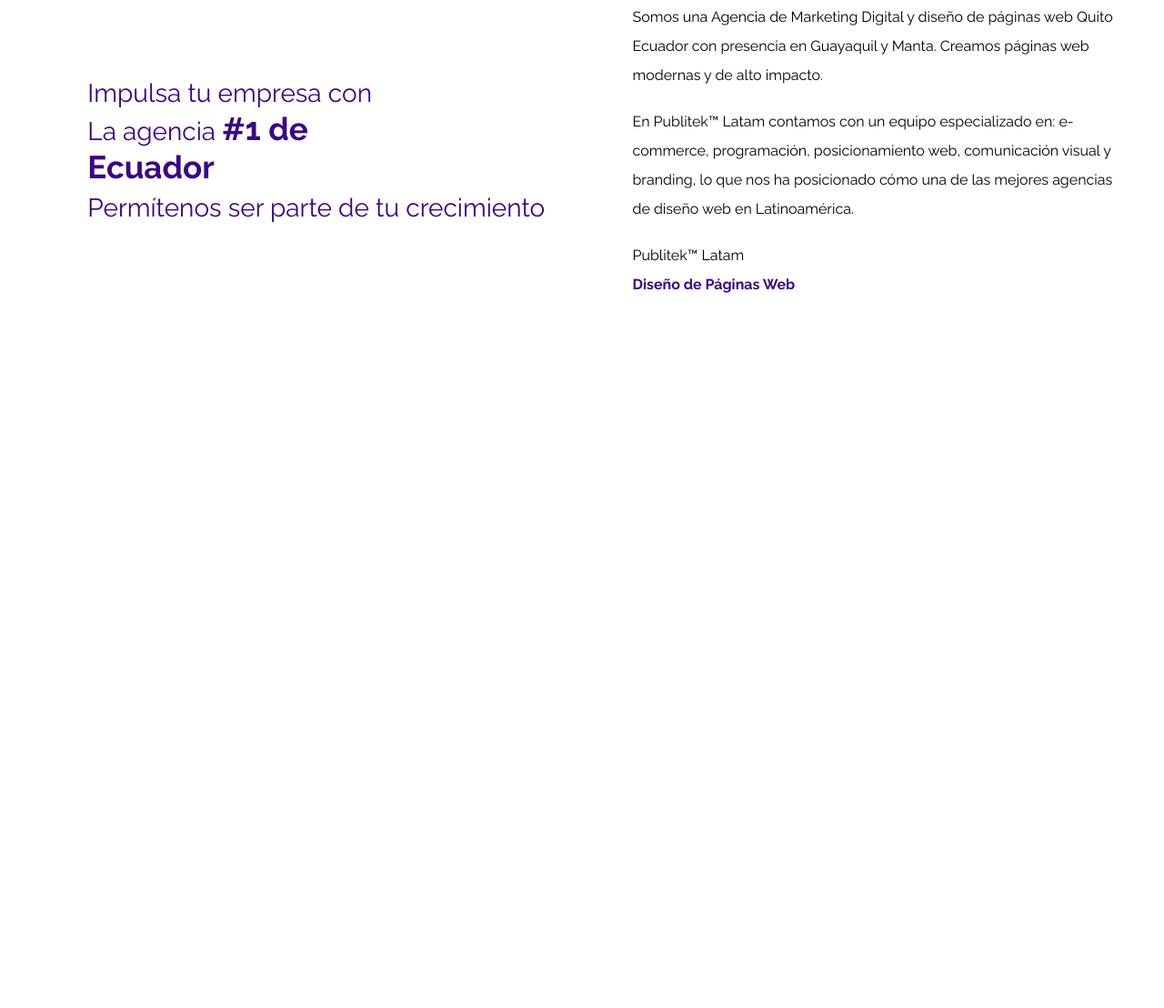
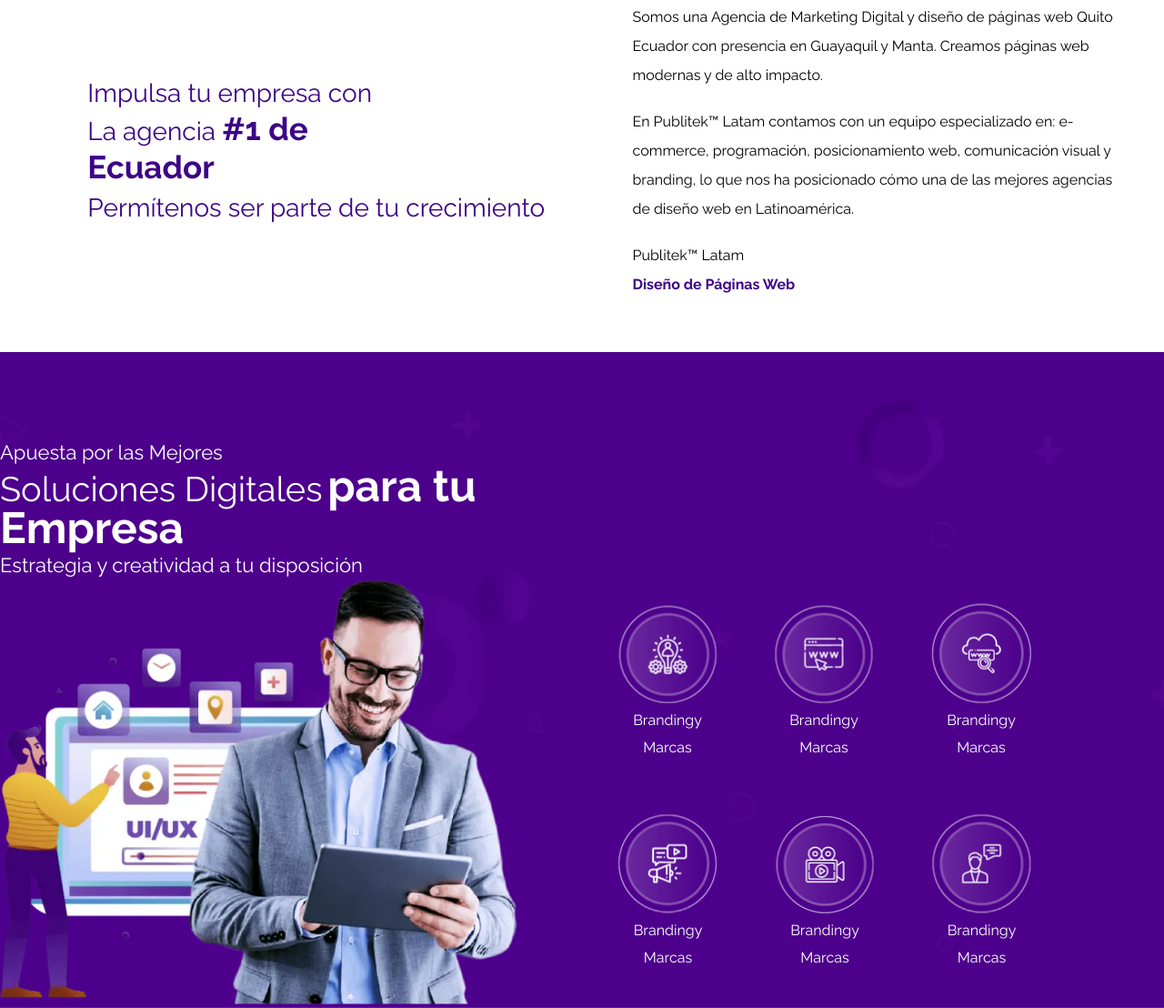
Before and after one commit to MD-Sabbir-Hosain-Rafi99/Publitek, a plain HTML site: page index.html in a window 1280 px wide. Shown: the part 821-1929 px from the top of the page at 91% size. Before the commit the page ends 1208 px from the top, so only its background shows below. Drawn offline with Linux system fonts and the light colour scheme.

Commit message:
Body Layout Part Two Added

```diff
--- a/css/style.css
+++ b/css/style.css
@@ -110,7 +110,6 @@
     font-size: 28px;
 }
 
-
 .textTwo{
     color: #000000;
     font-family: "Raleway", serif;
@@ -122,3 +121,105 @@
     color: #3c0486;
 }
 /* Body Part One End */
+
+
+/* Body Layout Part Two Start */
+#bodyLayoutTwo{
+    background: url(../images/Image+Background.jpg);
+    background-repeat: no-repeat;
+    background-position: center;
+    background-size: cover;
+}
+.flexLayoutTwo{
+    display: flex;
+    align-items: end;
+    column-gap: 80px;
+    padding-top: 94px;
+}
+
+.textAndImage p{
+    color: #fff;
+    line-height: 22px;
+    font-family: "Raleway", serif;
+}
+.textAndImage p{
+    font-size: 22px;
+    line-height: 32px;
+}
+.textAndImage span{
+    font-size: 38px;
+    line-height: 42px;
+}
+.textAndImage strong{
+    font-size: 48px;
+    line-height: 42px;
+}
+
+.flexlayoutTwoCards div{
+    display: inline-flex;
+    padding-bottom: 40px;
+}
+.card1{
+    padding: 18px 30px 0 30px;
+    text-align: center;
+}
+.card1 p{
+    font-family: "Raleway", serif;
+    line-height: 30px;
+    color: #fff;
+}
+
+.card2{
+    padding: 18px 30px 0 30px;
+    text-align: center;
+}
+.card2 p{
+    font-family: "Raleway", serif;
+    line-height: 30px;
+    color: #fff;
+}
+
+
+.card3{
+    padding: 18px 30px 0 30px;
+    text-align: center;
+}
+.card3 p{
+    font-family: "Raleway", serif;
+    line-height: 30px;
+    color: #fff;
+}
+
+
+.card4{
+    padding: 18px 30px 0 30px;
+    text-align: center;
+}
+.card4 p{
+    font-family: "Raleway", serif;
+    line-height: 30px;
+    color: #fff;
+}
+
+
+.card5{
+    padding: 18px 30px 0 30px;
+    text-align: center;
+}
+.card5 p{
+    font-family: "Raleway", serif;
+    line-height: 30px;
+    color: #fff;
+}
+
+
+.card6{
+    padding: 18px 30px 0 30px;
+    text-align: center;
+}
+.card6 p{
+    font-family: "Raleway", serif;
+    line-height: 30px;
+    color: #fff;
+}
+/* Body Layout Part Two End */
--- a/index.html
+++ b/index.html
@@ -92,33 +92,103 @@
           <div class="textOne">
             <p>
               Impulsa tu empresa con <br />
-              La agencia <strong>#1 de <br> Ecuador</strong> <br>Permítenos ser parte de
-              tu crecimiento
+              La agencia
+              <strong
+                >#1 de <br />
+                Ecuador</strong
+              >
+              <br />Permítenos ser parte de tu crecimiento
             </p>
           </div>
           <div class="textTwo">
             <p>
               Somos una Agencia de Marketing Digital y diseño de páginas web
-              Quito <br> Ecuador con presencia en Guayaquil y Manta. Creamos páginas
-              web <br> modernas y de alto impacto.
+              Quito <br />
+              Ecuador con presencia en Guayaquil y Manta. Creamos páginas web
+              <br />
+              modernas y de alto impacto.
             </p>
-            <br>
+            <br />
             <p>
-              En Publitek™ Latam contamos con un equipo especializado en: e- <br>
-              commerce, programación, posicionamiento web, comunicación visual y <br>
+              En Publitek™ Latam contamos con un equipo especializado en: e-
+              <br />
+              commerce, programación, posicionamiento web, comunicación visual y
+              <br />
               branding, lo que nos ha posicionado cómo una de las mejores
-              agencias <br> de diseño web en Latinoamérica.
+              agencias <br />
+              de diseño web en Latinoamérica.
             </p>
-            <br>
+            <br />
             <p>
-                Publitek™ Latam
-                <br>
-                <strong>Diseño de Páginas Web</strong>
+              Publitek™ Latam
+              <br />
+              <strong>Diseño de Páginas Web</strong>
             </p>
           </div>
         </div>
       </div>
     </section>
     <!-- Body Part One End -->
+
+    <!-- Body Layout Part Two Start -->
+    <section id="bodyLayoutTwo">
+      <div class="container">
+        <div class="flexLayoutTwo">
+          <div class="textAndImage">
+            <p>
+              Apuesta por las Mejores <br />
+              <span>Soluciones Digitales</span>
+              <strong
+                >para tu <br />
+                Empresa <br
+              /></strong>
+              Estrategia y creatividad a tu disposición
+            </p>
+            <picture>
+              <img src="images/layout2.png" alt="layout2.png" />
+            </picture>
+          </div>
+          <div class="flexlayoutTwoCards">
+            <div class="card1">
+              <picture>
+                <img src="images/icons/1.png" alt="1.png" />
+                <p>Brandingy <br> Marcas</p>
+              </picture>
+            </div>
+            <div class="card2">
+                <picture>
+                    <img src="images/icons/2.png" alt="1.png" />
+                    <p>Brandingy <br> Marcas</p>
+                  </picture>
+            </div>
+            <div class="card3">
+                <picture>
+                    <img src="images/icons/3.png" alt="1.png" />
+                    <p>Brandingy <br> Marcas</p>
+                  </picture>
+            </div>
+            <div class="card4">
+                <picture>
+                    <img src="images/icons/4.png" alt="1.png" />
+                    <p>Brandingy <br> Marcas</p>
+                  </picture>
+            </div>
+            <div class="card5">
+                <picture>
+                    <img src="images/icons/5.png" alt="1.png" />
+                    <p>Brandingy <br> Marcas</p>
+                  </picture>
+            </div>
+            <div class="card6">
+                <picture>
+                    <img src="images/icons/6.png" alt="1.png" />
+                    <p>Brandingy <br> Marcas</p>
+                  </picture>
+            </div>
+          </div>
+        </div>
+      </div>
+    </section>
+    <!-- Body Layout Part Two End -->
   </body>
 </html>
```
Also changed, not shown: images/Image+Background.jpg (added), images/layout2.png (added).
